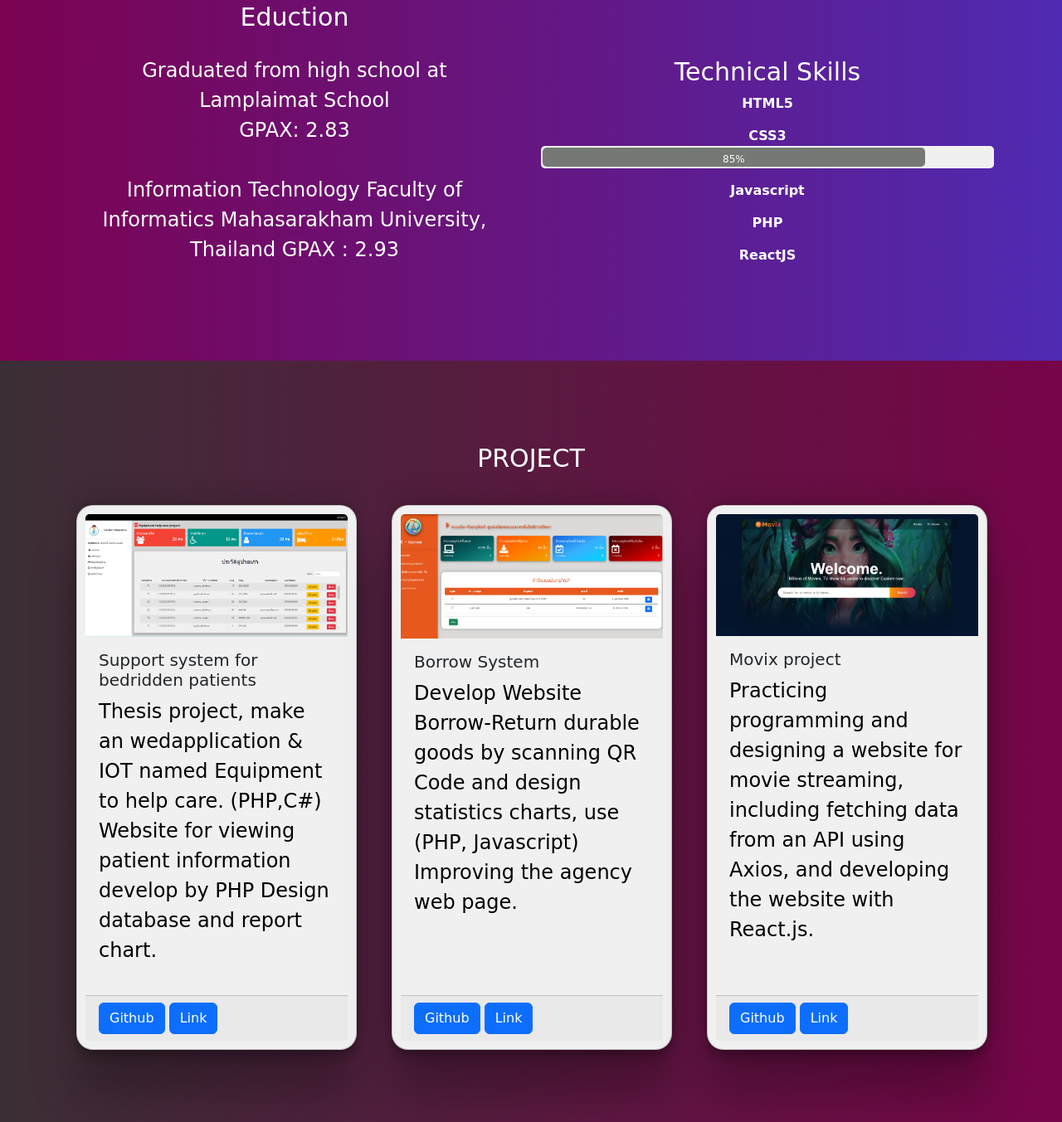
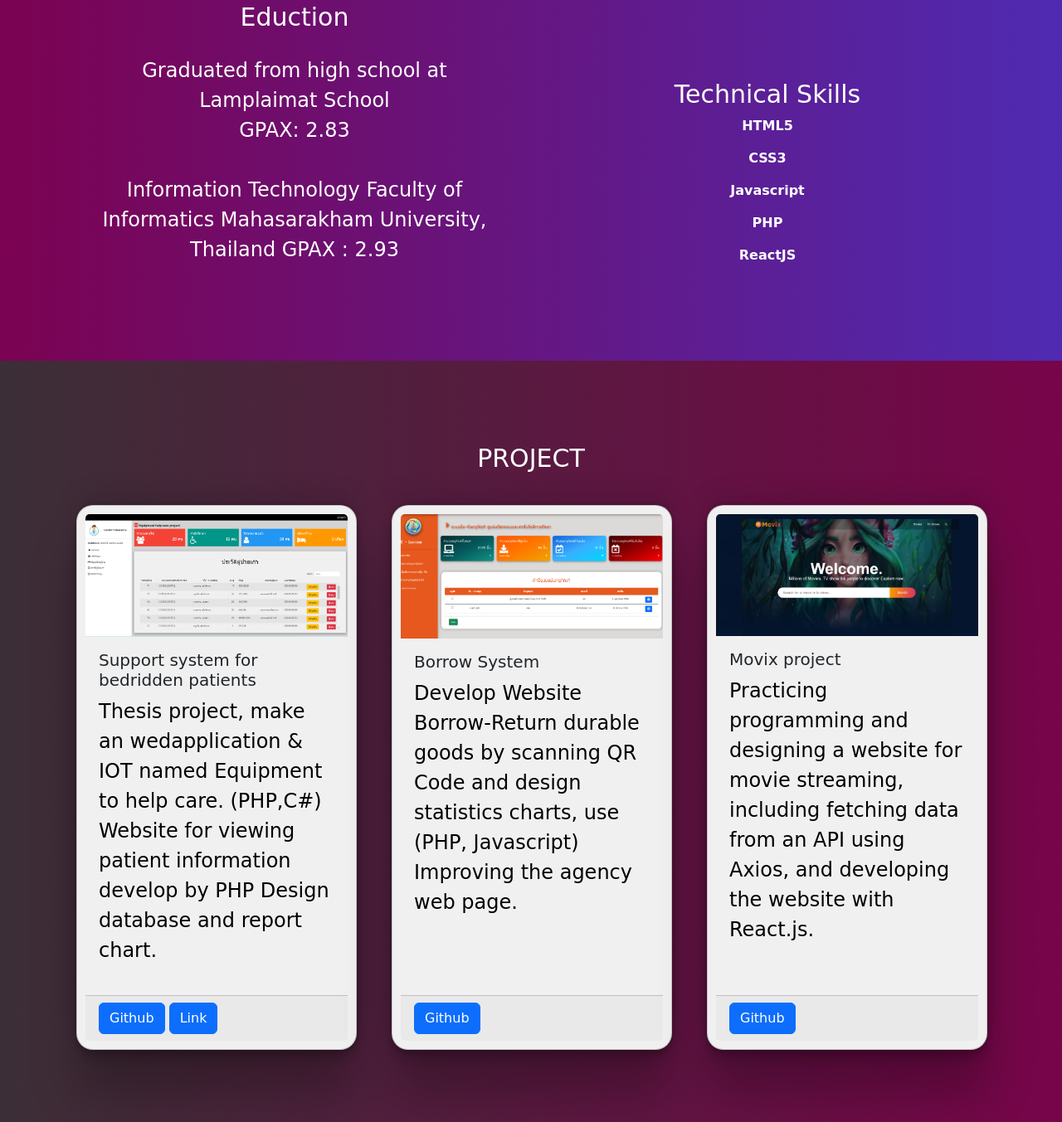
Before and after one commit to Tarzar007/statarup_porfolio, a plain HTML site: page index.html in a window 1280 px wide. Shown: the part 1227-2580 px from the top of the page at 83% size. Drawn offline with nearby package versions, Linux system fonts and the light colour scheme; a web font is replaced by a local one.

Commit message:
Update index.html
Signed-off-by: Tawtar <114316075+Tarzar007@users.noreply.github.com>

```diff
--- a/index.html
+++ b/index.html
@@ -74,7 +74,7 @@
                         </li>
                         <li>
                             <h7>CSS3</h7>
-                            <div class="progress percent85"><span>85%</span></div>
+
                         </li>
                         <li>
                             <h7>Javascript</h7>
@@ -127,7 +127,7 @@ Improving the agency web page.</p>
                     <div class="card-footer">
                         <a href="https://github.com/ceit-sut/ceit_borrow" target="_blank"
                             class="btn btn-primary">Github</a>
-                        <a target="_blank" class="btn btn-primary" href="">Link</a>
+
                     </div>
                 </div>
             </div>
@@ -141,7 +141,7 @@ Improving the agency web page.</p>
                     <div class="card-footer">
                         <a href="https://github.com/Tarzar007/project_movie" target="_blank"
                             class="btn btn-primary">Github</a>
-                        <a target="_blank" href="" class="btn btn-primary">Link</a>
+
                     </div>
                 </div>
             </div>
```
